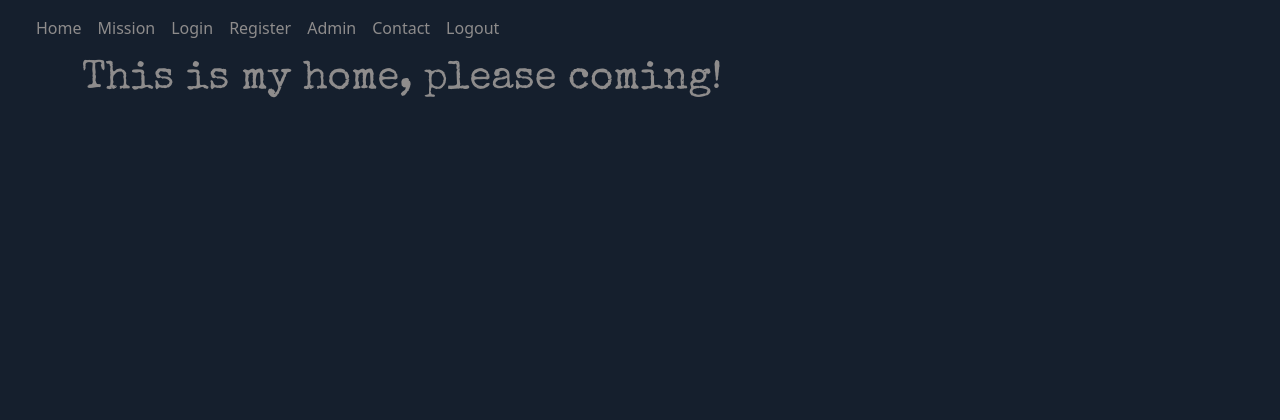
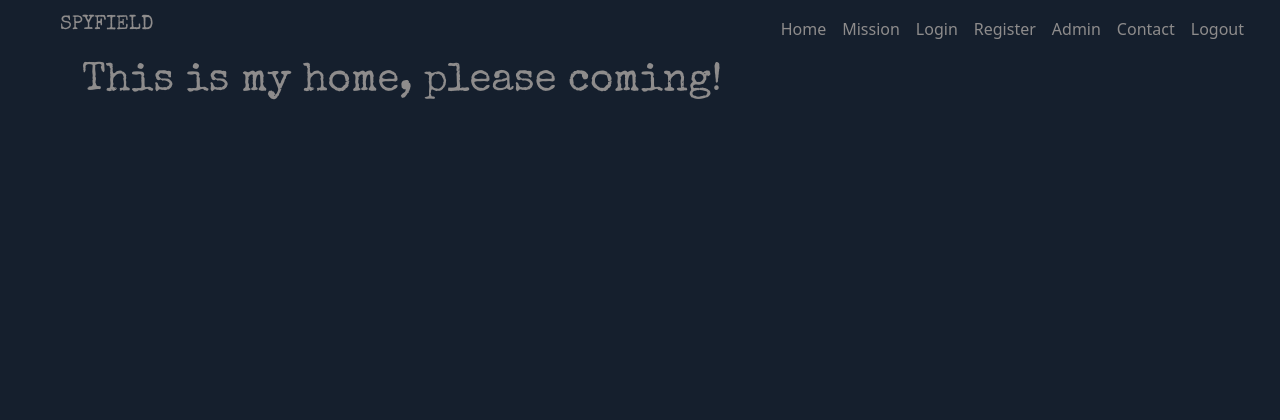
Before and after one commit to steph29/SpyField, a PHP site: page /?REQUEST_URI=1 in a window 1280 px wide. Shown: the top 420 px of the page. Run offline with PHP 8.4, Linux system fonts and the light colour scheme; some libraries are stand-ins or nearby versions.

Commit message:
change navbar

```diff
--- a/elements/navbar.php
+++ b/elements/navbar.php
@@ -1,5 +1,7 @@
 <nav class="navbar navbar-expand-lg">
   <div class="container-fluid">
+    <h2 class="navbar-brand mx-5" href="#">SPYFIELD</h2>
+
     <button
       class="navbar-toggler"
       type="button"
@@ -12,7 +14,7 @@
       <span class="navbar-toggler-icon"></span>
     </button>
     <div class="collapse navbar-collapse mx-3" id="navbarSupportedContent">
-      <ul class="navbar-nav me-auto mb-2 mb-lg-0">
+      <ul class="navbar-nav ms-auto mb-2 mb-lg-0">
         <li class="nav-item">
           <a class="nav-link" href="<?= $router->generate('home') ?>">Home</a>
         </li>
```
